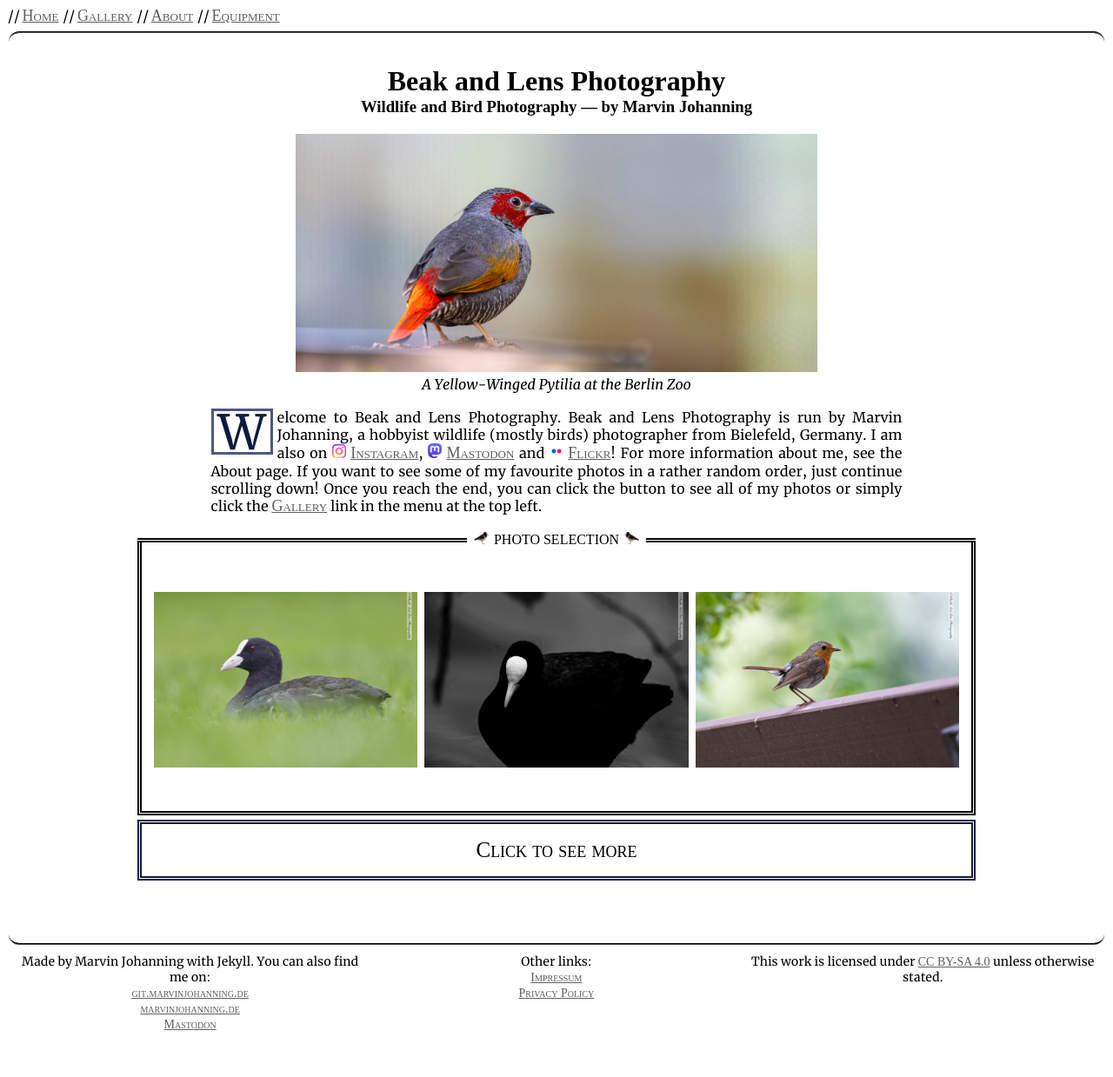
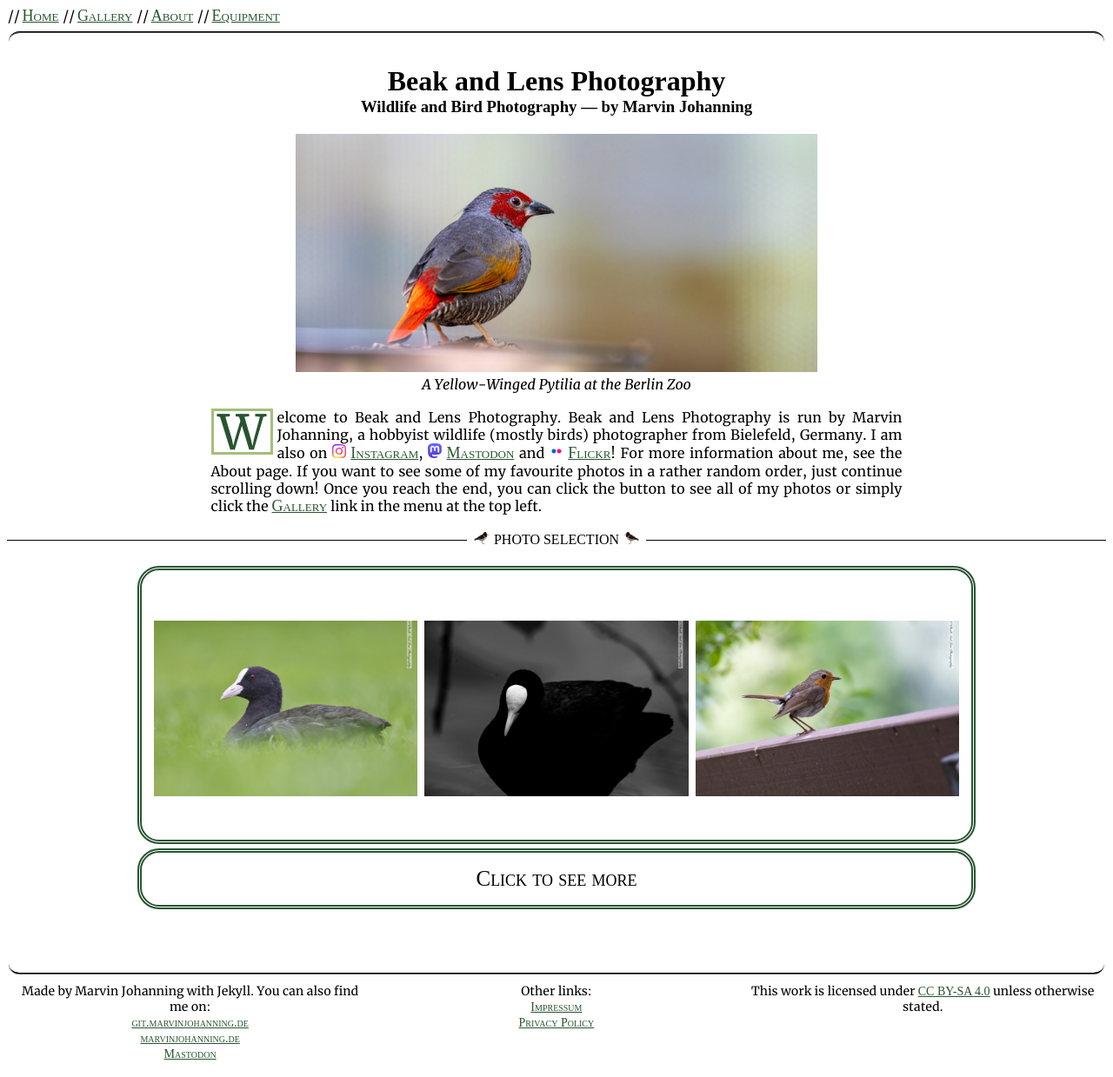
Before and after one commit to mjohanning99/beakandlens.com, a Jekyll site: the page built from index.md, in a window 1280 px wide. Shown: the whole page at 87% size. Built offline with Jekyll 4.4.1, drawn with Linux system fonts in a browser that asks for light colours; before the commit the page ends 1205 px from its top, so only the background shows below that.

Commit message:
Change colours, make borders round

```diff
--- a/_layouts/gallery.html
+++ b/_layouts/gallery.html
@@ -34,7 +34,7 @@
 	  </div>
   </header>
 
-  <div class="separator separator2">
+  <div class="separator">
 		<img src="/assets/icons/oystercatcher.png">
 			{{ page.separator }}
 		<img src="/assets/icons/oystercatcher.png">
--- a/_layouts/home.html
+++ b/_layouts/home.html
@@ -33,7 +33,7 @@
     <p>Welcome to Beak and Lens Photography. Beak and Lens Photography is run by Marvin Johanning, a hobbyist wildlife (mostly birds) photographer from Bielefeld, Germany. I am also on <img src="/assets/icons/instagram.png" width="16" height="16"> <a href="https://www.instagram.com/beakandlens/">Instagram</a>, <img src="/assets/icons/mastodon.png" width="16" height="16"> <a href="https://birds.town/@mjohanning">Mastodon</a> and <img src="/assets/icons/flickr.png" width="16" height="16"> <a href="https://www.flickr.com/photos/mjohanning/">Flickr</a>! For more information about me, see the About page. If you want to see some of my favourite photos in a rather random order, just continue scrolling down! Once you reach the end, you can click the button to see all of my photos or simply click the <a href="/gallery">Gallery</a> link in the menu at the top left. </p>
   </div>
 
-  <div class="separator separator2">
+  <div class="separator">
 		<img src="/assets/icons/oystercatcher.png">
 			PHOTO SELECTION
 		<img src="/assets/icons/oystercatcher.png">
--- a/assets/css/gallery.css
+++ b/assets/css/gallery.css
@@ -4,13 +4,13 @@
   -ms-flex-wrap: wrap; /* IE10 */
   flex-wrap: wrap;
   padding: 0 10px;
-  margin-top: -8.5px;
+  margin-top: 20px;
   padding-top: 50px;
   padding-bottom: 50px;
   margin-left: 150px;
   margin-right: 150px;
-  border: 5px black double;
-  border-top: none;
+  border: 5px #285430 double;
+  border-radius: 25px;
 }
 
 .gallery-button {
--- a/assets/css/styles.css
+++ b/assets/css/styles.css
@@ -6,46 +6,25 @@
 --colour5 -> drop caps
 */
 
-/* Colour variables autumn
+/* Colour variables standard */
 :root {
-  --colour1: #454140;
-  --colour2: #bd5734;
-  --colour3: #a79e84;
-  --colour4: #7a3b2e;
-} */
-
-/* Colour testing
-:root {
-} */
-
-/* Colour variables dark */
-:root {
-  --colour1: #0e1a40;
-  --colour2: #946b2d;
-  --colour3: #4e587b;
-  --colour4: #5d5d5d;
-  --colour5: #0e1a40;
+  --colour1: #5F8D4E;
+  --colour2: #5F8D4E;
+  --colour3: #A4BE7B;
+  --colour4: #285430;
+  --colour5: #285430;
 
   --bg-color: white;
 }
 
-/* Colour varibles summer
-:root {
-  --colour1: #A0204C;
-  --colour2: #23103A;
-  --colour3: #23103A;
-  --colour4: #543864;
-} */
-
-
 /* Dark mode */
 @media (prefers-color-scheme: dark) {
   :root {
-    --colour1: #c56000;
-    --colour2: #ffcc80;
-    --colour3: #ffcc80;
-    --colour4: #ffc046;
-    --colour5: #c56000;
+    --colour1: #5F8D4E;
+    --colour2: #5F8D4E;
+    --colour3: #A4BE7B;
+    --colour4: #285430;
+    --colour5: #285430;
 
     --bg-color: #242424;
 
@@ -648,7 +627,7 @@ div.heading-greek {
 
 .separator2::before,
 .separator2::after {
-  border-bottom: 5px black double;
+  border-bottom: 5px var(--colour5) double;
 }
 
 .separator::before,
@@ -745,7 +724,7 @@ img.no {
 }
 
 .button {
-  background-color: var(--colour1); /* Green */
+  background-color: var(--colour5); /* Green */
   border: none;
   padding: 16px 32px;
   text-align: center;
@@ -759,12 +738,13 @@ img.no {
 
 .button1 {
   background-color: var(--bg-color);
-  border: 5px double var(--colour1);
+  border: 5px double var(--colour5);
+  border-radius: 25px;
   width: 100%;
 }
 
 .button1:hover {
-  background-color: var(--colour1);
+  background-color: var(--colour5);
   color: white;
 }
 
```
Also changed, not shown: 1 other file.
